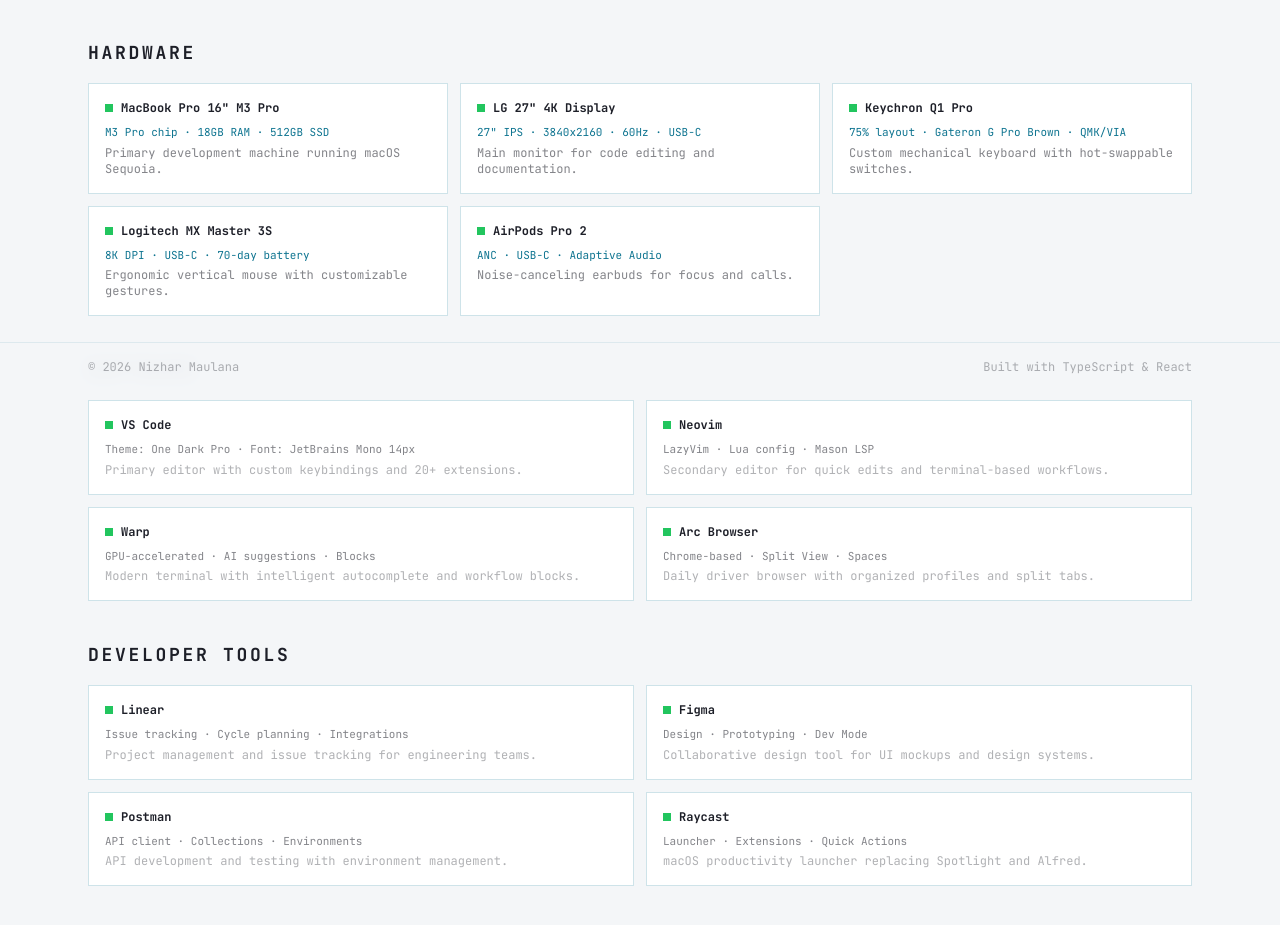
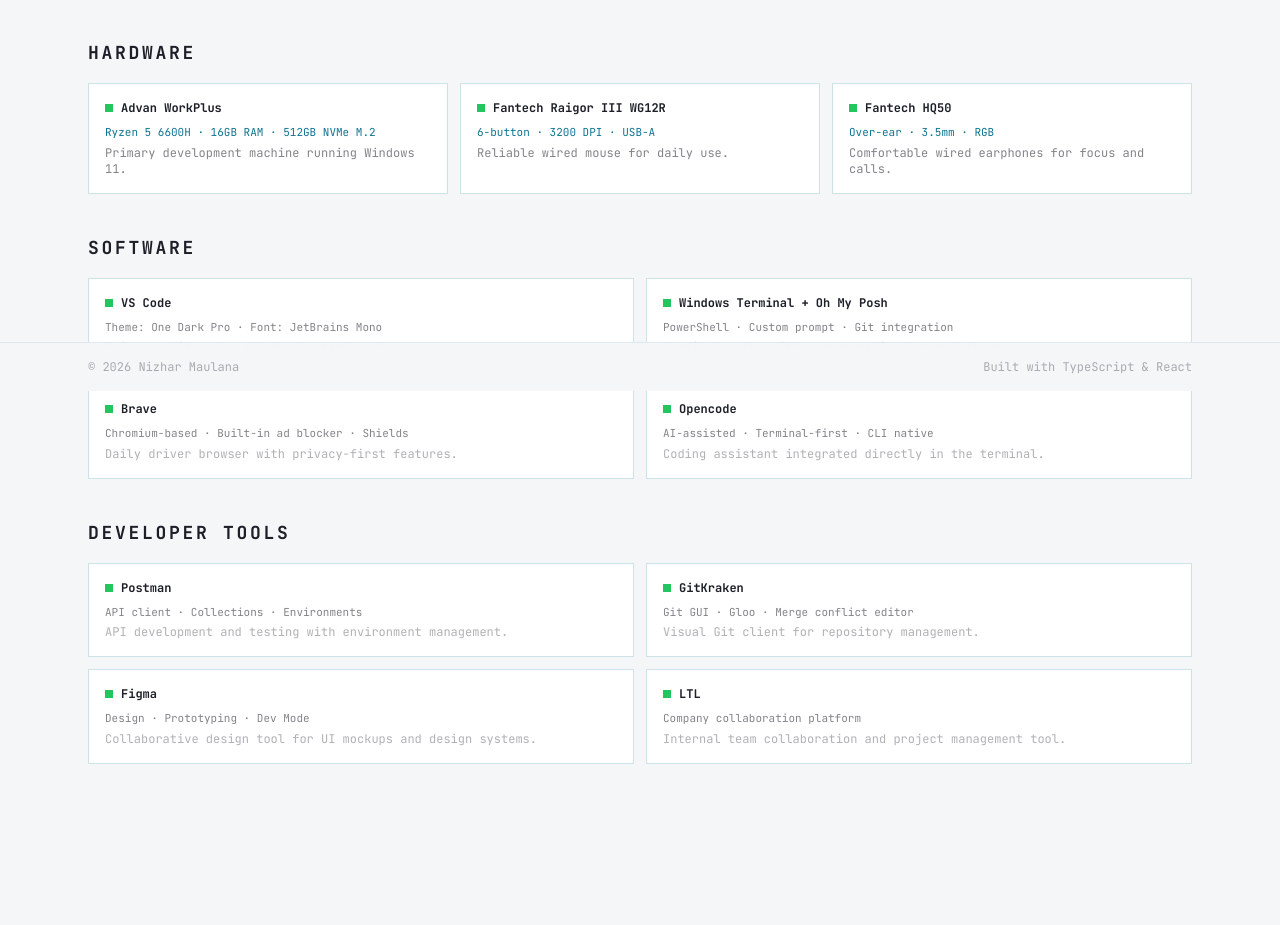
Before and after one commit to maulananizhar/portfolio, a React (Vite) app: page /uses in a window 1280 px wide. Shown: the part 409-1334 px from the top of the page. After the commit the page ends 1254 px from the top, so only its background shows below. Built offline with nearby package versions, Linux system fonts and the light colour scheme.

Commit message:
refactor: update desk and hardware setup details for accuracy and clarity

```diff
--- a/src/data/uses.ts
+++ b/src/data/uses.ts
@@ -2,66 +2,61 @@
 
 export const deskSetup = {
   description:
-    'Standing desk setup with a focus on ergonomics and clean cable management. Dual monitor arm setup with a laptop stand to keep everything at eye level.',
-  desk: 'Jarvis Bamboo Standing Desk (72" x 30")',
+    'My desk is a vintage Singer sewing machine table — sturdy, characterful, and the perfect fit for my workflow. No external monitor or additional keyboard; just the essentials.',
+  desk: 'Singer Sewing Machine Desk',
 }
 
 export const hardware: SetupItem[] = [
   {
-    name: 'MacBook Pro 16" M3 Pro',
-    specs: 'M3 Pro chip · 18GB RAM · 512GB SSD',
-    description: 'Primary development machine running macOS Sequoia.',
+    name: 'Advan WorkPlus',
+    specs: 'Ryzen 5 6600H · 16GB RAM · 512GB NVMe M.2',
+    description: 'Primary development machine running Windows 11.',
   },
   {
-    name: 'LG 27" 4K Display',
-    specs: '27" IPS · 3840x2160 · 60Hz · USB-C',
-    description: 'Main monitor for code editing and documentation.',
+    name: 'Fantech Raigor III WG12R',
+    specs: '6-button · 3200 DPI · USB-A',
+    description: 'Reliable wired mouse for daily use.',
   },
   {
-    name: 'Keychron Q1 Pro',
-    specs: '75% layout · Gateron G Pro Brown · QMK/VIA',
-    description: 'Custom mechanical keyboard with hot-swappable switches.',
-  },
-  {
-    name: 'Logitech MX Master 3S',
-    specs: '8K DPI · USB-C · 70-day battery',
-    description: 'Ergonomic vertical mouse with customizable gestures.',
-  },
-  {
-    name: 'AirPods Pro 2',
-    specs: 'ANC · USB-C · Adaptive Audio',
-    description: 'Noise-canceling earbuds for focus and calls.',
+    name: 'Fantech HQ50',
+    specs: 'Over-ear · 3.5mm · RGB',
+    description: 'Comfortable wired earphones for focus and calls.',
   },
 ]
 
 export const software: SetupItem[] = [
   {
     name: 'VS Code',
-    specs: 'Theme: One Dark Pro · Font: JetBrains Mono 14px',
-    description: 'Primary editor with custom keybindings and 20+ extensions.',
+    specs: 'Theme: One Dark Pro · Font: JetBrains Mono',
+    description: 'Primary editor for all development work.',
   },
   {
-    name: 'Neovim',
-    specs: 'LazyVim · Lua config · Mason LSP',
-    description: 'Secondary editor for quick edits and terminal-based workflows.',
+    name: 'Windows Terminal + Oh My Posh',
+    specs: 'PowerShell · Custom prompt · Git integration',
+    description: 'Terminal setup with a personalized prompt theme.',
   },
   {
-    name: 'Warp',
-    specs: 'GPU-accelerated · AI suggestions · Blocks',
-    description: 'Modern terminal with intelligent autocomplete and workflow blocks.',
+    name: 'Brave',
+    specs: 'Chromium-based · Built-in ad blocker · Shields',
+    description: 'Daily driver browser with privacy-first features.',
   },
   {
-    name: 'Arc Browser',
-    specs: 'Chrome-based · Split View · Spaces',
-    description: 'Daily driver browser with organized profiles and split tabs.',
+    name: 'Opencode',
+    specs: 'AI-assisted · Terminal-first · CLI native',
+    description: 'Coding assistant integrated directly in the terminal.',
   },
 ]
 
 export const devTools: SetupItem[] = [
   {
-    name: 'Linear',
-    specs: 'Issue tracking · Cycle planning · Integrations',
-    description: 'Project management and issue tracking for engineering teams.',
+    name: 'Postman',
+    specs: 'API client · Collections · Environments',
+    description: 'API development and testing with environment management.',
+  },
+  {
+    name: 'GitKraken',
+    specs: 'Git GUI · Gloo · Merge conflict editor',
+    description: 'Visual Git client for repository management.',
   },
   {
     name: 'Figma',
@@ -69,13 +64,8 @@
     description: 'Collaborative design tool for UI mockups and design systems.',
   },
   {
-    name: 'Postman',
-    specs: 'API client · Collections · Environments',
-    description: 'API development and testing with environment management.',
-  },
-  {
-    name: 'Raycast',
-    specs: 'Launcher · Extensions · Quick Actions',
-    description: 'macOS productivity launcher replacing Spotlight and Alfred.',
+    name: 'LTL',
+    specs: 'Company collaboration platform',
+    description: 'Internal team collaboration and project management tool.',
   },
 ]
```
